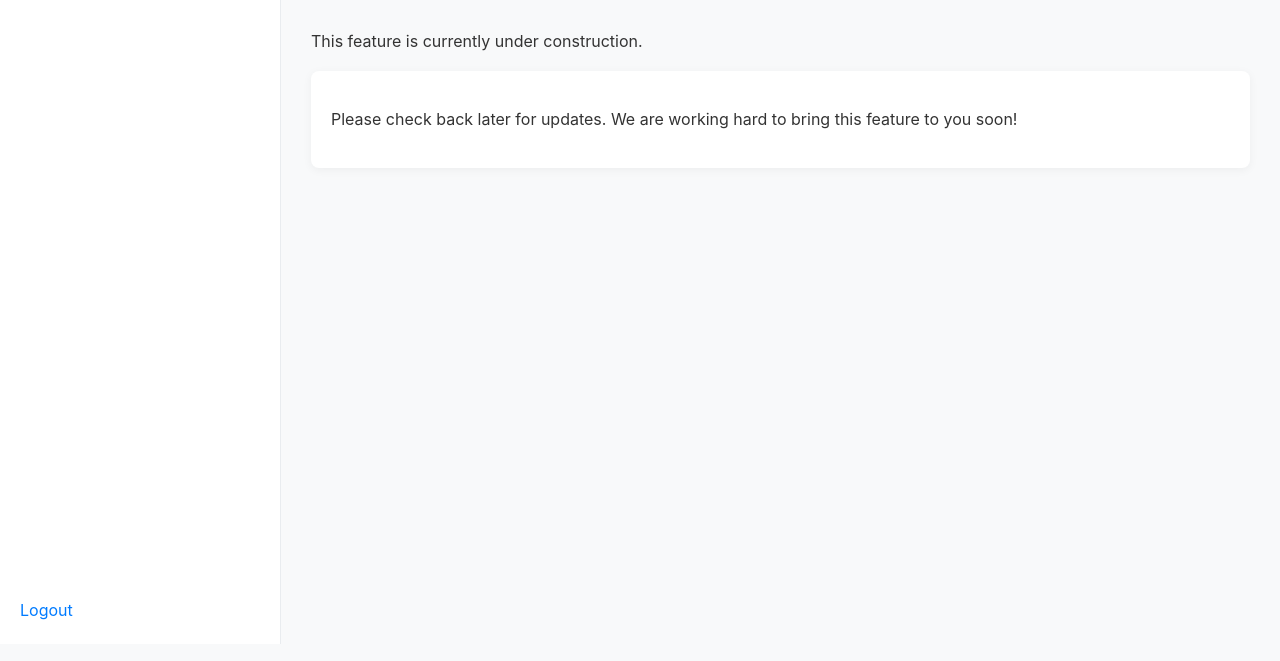
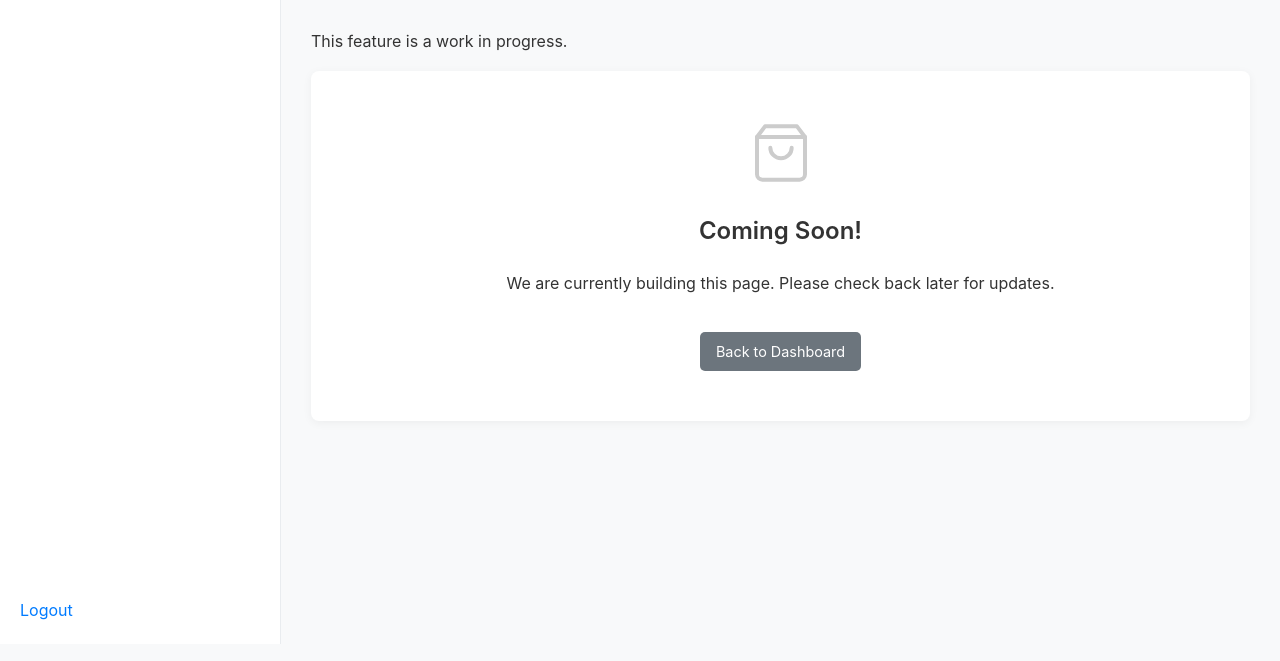
Before and after one commit to quantumdemo/WASSCE--CBT, a Flask app: page /results in a window 1280 px wide. Shown: the part 156-817 px from the top of the page. Run offline with Flask 3, Linux system fonts and the light colour scheme; a user stored in the database is signed in; some libraries are stand-ins or nearby versions.

Commit message:
Refactor: Update Dashboards, Templates, and Analytics
This commit addresses multiple issues across the application to improve functionality and user experience.

- **Dynamic Teacher Analytics**: The total submissions on the teacher analytics page is now dynamic, pulling data from the database instead of being hardcoded.
- **Teacher Dashboard Updates**: The teacher dashboard now displays the teacher's name dynamically and includes corrected links for "Grading" and "Performance Analytics."
- **Expanded Subject Options**: The subject dropdown in the exam builder has been expanded to include a wider range of subjects.
- **Improved Placeholder Pages**: The placeholder page has been redesigned to be more user-friendly, with an icon, a clearer message, and a "Back to Dashboard" button.
- **Admin Dashboard Link Fixes**: Broken links in the sidebars of the admin user management and centre management pages have been fixed.

```diff
--- a/app/main/routes.py
+++ b/app/main/routes.py
@@ -89,8 +89,12 @@ def teacher_dashboard():
 @login_required
 @role_required('teacher')
 def teacher_analytics():
+    from app.models import ExamAttempt
     # Mock data for the analytics page
+    total_submissions = ExamAttempt.query.count()
+
     mock_analytics = {
+        'total_submissions': total_submissions,
         'overall_average': 78,
         'completion_rate': 92,
         'average_score_by_subject': [
--- a/app/templates/admin/centre_management.html
+++ b/app/templates/admin/centre_management.html
@@ -15,7 +15,7 @@
             <ul>
                 <li><a href="{{ url_for('main.admin_dashboard') }}">Dashboard</a></li>
                 <li><a href="{{ url_for('main.user_management') }}">User Management</a></li>
-                <li class="active"><a href="#">Centre Management</a></li>
+                <li class="active"><a href="{{ url_for('main.centre_management') }}">Centre Management</a></li>
                 <li><a href="{{ url_for('main.settings') }}">System Settings</a></li>
                 <li><a href="{{ url_for('main.audit_logs') }}">Audit Logs</a></li>
             </ul>
--- a/app/templates/admin/user_management.html
+++ b/app/templates/admin/user_management.html
@@ -13,9 +13,9 @@
         </div>
         <nav class="dashboard-nav">
             <ul>
-                <li><a href="#">Dashboard</a></li>
-                <li class="active"><a href="#">User Management</a></li>
-                <li><a href="#">Centre Management</a></li>
+                <li><a href="{{ url_for('main.admin_dashboard') }}">Dashboard</a></li>
+                <li class="active"><a href="{{ url_for('main.user_management') }}">User Management</a></li>
+                <li><a href="{{ url_for('main.centre_management') }}">Centre Management</a></li>
                 <li><a href="{{ url_for('main.settings') }}">System Settings</a></li>
                 <li><a href="{{ url_for('main.audit_logs') }}">Audit Logs</a></li>
             </ul>
--- a/app/templates/placeholder.html
+++ b/app/templates/placeholder.html
@@ -21,10 +21,23 @@
     <main class="dashboard-main">
         <div class="dashboard-header">
             <h1>{{ title }}</h1>
-            <p>This feature is currently under construction.</p>
+            <p>This feature is a work in progress.</p>
         </div>
-        <div class="content-panel">
-            <p>Please check back later for updates. We are working hard to bring this feature to you soon!</p>
+        <div class="content-panel" style="text-align: center; padding: 50px 20px;">
+            <div class="placeholder-icon" style="margin-bottom: 20px;">
+                <svg xmlns="http://www.w3.org/2000/svg" width="64" height="64" viewBox="0 0 24 24" fill="none" stroke="currentColor" stroke-width="1.5" stroke-linecap="round" stroke-linejoin="round" style="color: #ccc;"><path d="M6 2L3 6v14a2 2 0 0 0 2 2h14a2 2 0 0 0 2-2V6l-3-4z"></path><line x1="3" y1="6" x2="21" y2="6"></line><path d="M16 10a4 4 0 0 1-8 0"></path></svg>
+            </div>
+            <h2>Coming Soon!</h2>
+            <p>We are currently building this page. Please check back later for updates.</p>
+            {% if current_user.role.value == 'student' %}
+                <a href="{{ url_for('main.dashboard') }}" class="button" style="margin-top: 20px;">Back to Dashboard</a>
+            {% elif current_user.role.value == 'teacher' %}
+                <a href="{{ url_for('main.teacher_dashboard') }}" class="button" style="margin-top: 20px;">Back to Dashboard</a>
+            {% elif current_user.role.value == 'admin' %}
+                <a href="{{ url_for('main.admin_dashboard') }}" class="button" style="margin-top: 20px;">Back to Dashboard</a>
+            {% else %}
+                 <a href="{{ url_for('main.index') }}" class="button" style="margin-top: 20px;">Back to Home</a>
+            {% endif %}
         </div>
     </main>
 </div>
--- a/app/templates/teacher/analytics.html
+++ b/app/templates/teacher/analytics.html
@@ -41,7 +41,7 @@
             </div>
             <div class="metric-card">
                 <h3>Total Submissions</h3>
-                <p class="metric">1,234</p> <!-- Mock static data -->
+                <p class="metric">{{ analytics.total_submissions }}</p>
             </div>
         </div>
 
--- a/app/templates/teacher/dashboard.html
+++ b/app/templates/teacher/dashboard.html
@@ -27,7 +27,7 @@
     <main class="dashboard-main">
         <div class="dashboard-header">
             <h1>Teacher Dashboard</h1>
-            <p>Welcome back, Mr. Adebayo</p>
+            <p>Welcome back, {{ current_user.full_name }}</p>
         </div>
 
         <div class="quick-actions-grid">
@@ -44,12 +44,12 @@
             <div class="quick-action-card">
                 <h3>Grading</h3>
                 <p>Grade submitted exams</p>
-                <a href="#">Go to Grading</a>
+                <a href="{{ url_for('main.results') }}">Go to Grading</a>
             </div>
             <div class="quick-action-card">
                 <h3>Performance Analytics</h3>
                 <p>View student performance</p>
-                <a href="#">View Analytics</a>
+                <a href="{{ url_for('main.teacher_analytics') }}">View Analytics</a>
             </div>
         </div>
 
```
Also changed, not shown: app/templates/teacher/exam_builder.html (+11 -0 lines).
